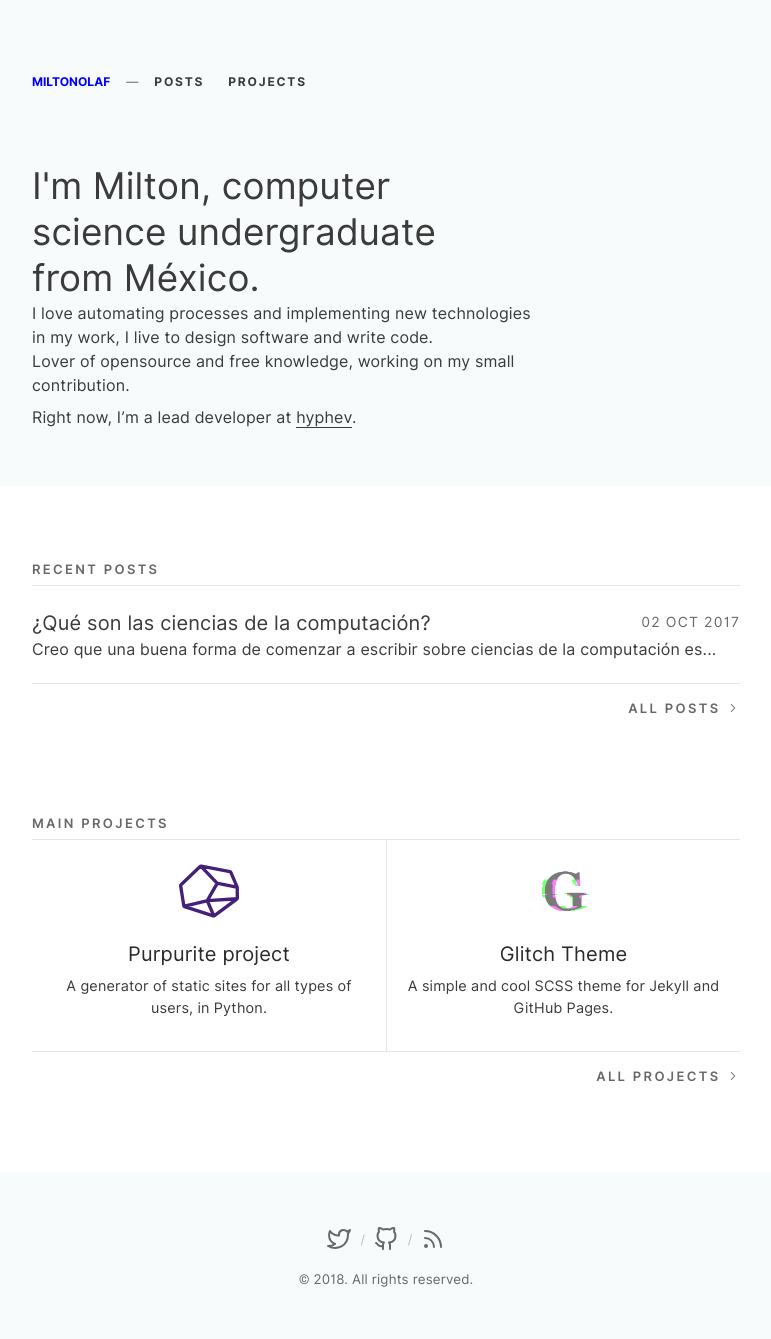
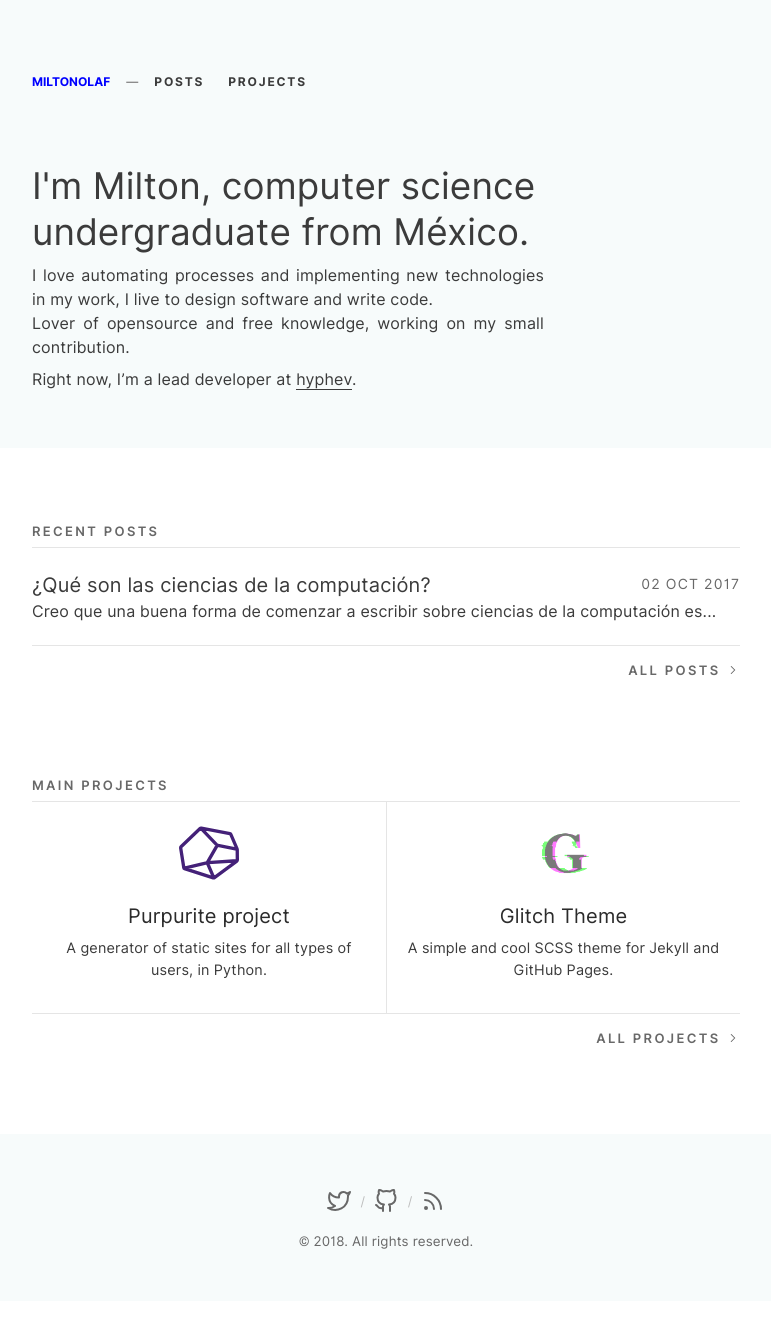
Before and after one commit to MiltonOlaf/miltonolaf.github.io, a Jekyll site: the page built from index.html, in a window 1280 px wide. Shown: the whole page, without its empty margins (254-1025 px from the left). Built offline with Jekyll 4.4.1, drawn with Linux system fonts in a browser that asks for light colours; after the commit the page ends 1301 px from its top, so only the background shows below that.

Commit message:
resize text

```diff
--- a/_sass/glitch/_hero.scss
+++ b/_sass/glitch/_hero.scss
@@ -7,17 +7,14 @@
     padding-top: 1rem;
   }
   h1{
-    max-width: 28rem;
-    margin-bottom: 1rem;
+    max-width: 34rem;
     color: $gray-4;
+    margin-top: 0;
     font-size: 2.3rem;
   }
   p{
     max-width: 32rem;
     margin-bottom: .5rem;
-    text-align: left;
-  }
-  h1, h2{
-    margin: 0;
+    text-align: justify;
   }
 }
```
